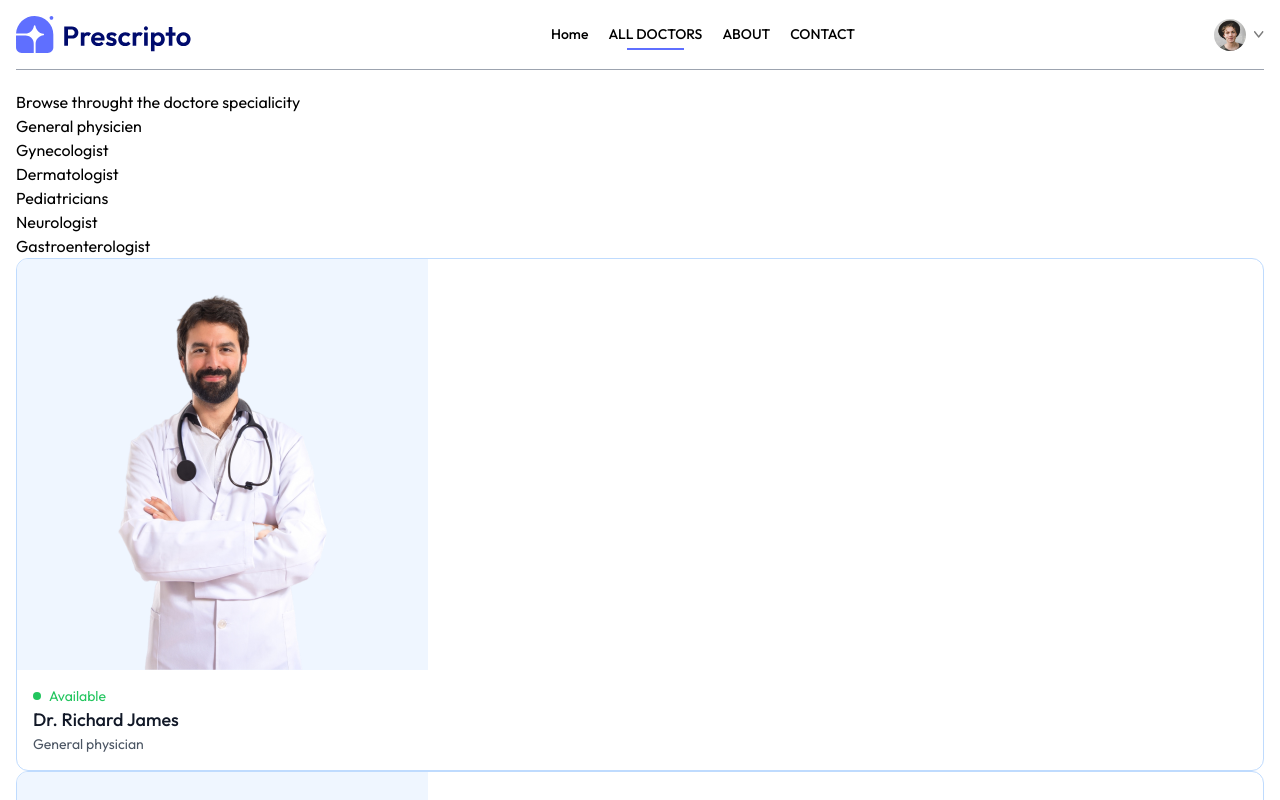
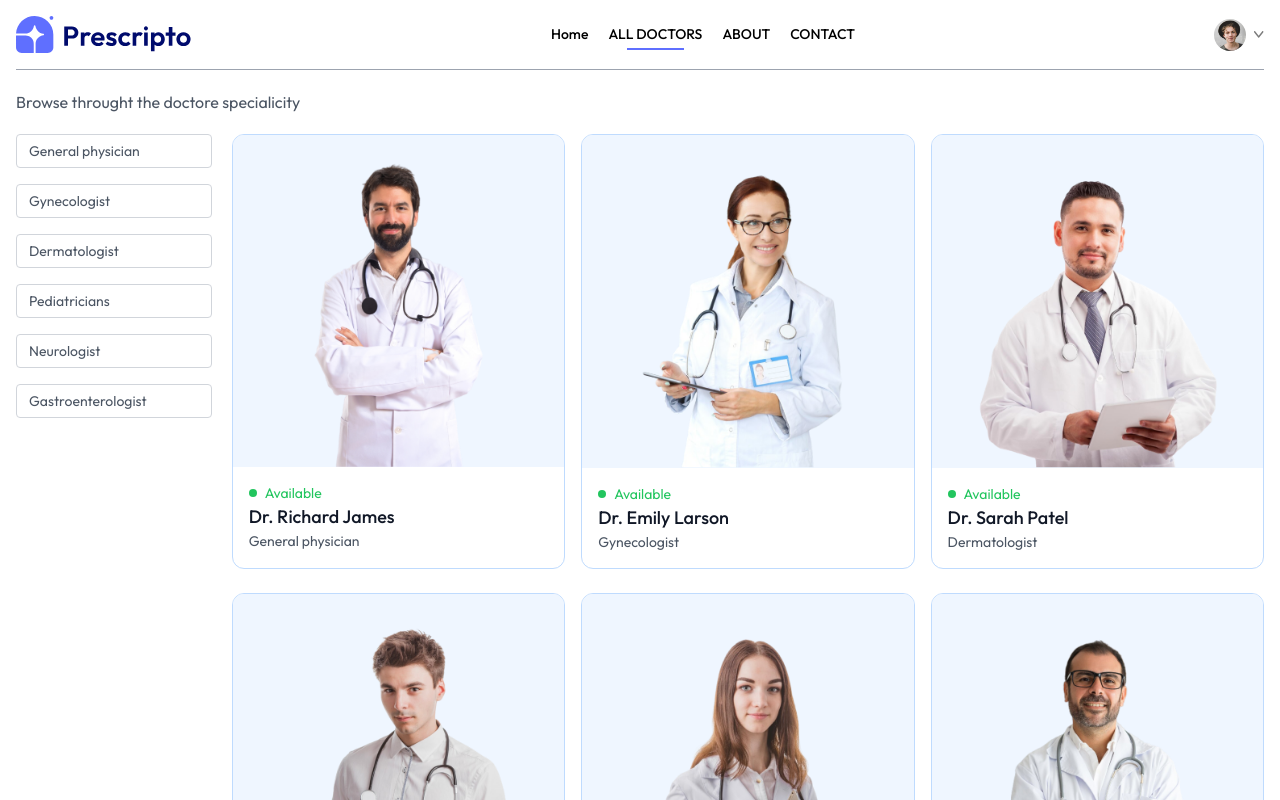
Before and after one commit to hamzarahmoun/doctor-appointement, a React (Vite) app in the folder frontend/: page /doctors in a window 1280 px wide. Shown: the top 800 px of the page. Built offline with nearby package versions, Linux system fonts and the light colour scheme.

Commit message:
AllDoctors page css and functionality

```diff
--- a/frontend/src/pages/Doctors.jsx
+++ b/frontend/src/pages/Doctors.jsx
@@ -1,6 +1,6 @@
 import React, { useContext, useEffect, useState } from 'react'
 import { AppContext } from '../context/AppContext'
-import { useParams } from 'react-router-dom'
+import { useNavigate, useParams } from 'react-router-dom'
 
 const Doctors = () => {
 
@@ -8,7 +8,7 @@
 
   const [filterDoc, setFilterDoc] = useState([])
   const { doctors } = useContext(AppContext)
-
+const navigate = useNavigate()
   const applyFilter = () => {
     if (speciality) {
       setFilterDoc(doctors.filter(doc => doc.speciality === speciality))
@@ -22,20 +22,20 @@
   }, [doctors, speciality])
   return (
     <div>
-      <p>Browse throught the doctore specialicity</p>
-      <div>
-        <div>
-          <p>General physicien</p>
-          <p>Gynecologist</p>
-          <p>Dermatologist</p>
-          <p>Pediatricians</p>
-          <p>Neurologist</p>
-          <p>Gastroenterologist</p>
+      <p className='text-gray-600'>Browse throught the doctore specialicity</p>
+      <div className='flex flex-col sm:flex-row items-start gap-5 mt-5'>
+        <div className='flex flex-col gap-4 text-sm text-gray-600'>
+          <p onClick={()=>speciality === 'General physician' ? navigate('/doctors') : navigate(`/doctors/General physician`)} className={`w-[94vw] sm:w-auto pl-3 py-1.5 pr-16 border border-gray-300 rounded transition-all cursor-pointer ${speciality === "General physician" ? "bg-indigo-100 text-black" : ""}`}>General physician</p>
+          <p onClick={()=>speciality === 'Gynecologist' ? navigate('/doctors') : navigate(`/doctors/Gynecologist`)} className={`w-[94vw] sm:w-auto pl-3 py-1.5 pr-16 border border-gray-300 rounded transition-all cursor-pointer ${speciality === "Gynecologist" ? "bg-indigo-100 text-black" : ""}`}>Gynecologist</p>
+          <p onClick={()=>speciality === 'Dermatologist' ? navigate('/doctors') : navigate(`/doctors/Dermatologist`)} className={`w-[94vw] sm:w-auto pl-3 py-1.5 pr-16 border border-gray-300 rounded transition-all cursor-pointer ${speciality === "Dermatologist" ? "bg-indigo-100 text-black" : ""}`}>Dermatologist</p>
+          <p onClick={()=>speciality === 'Pediatricians' ? navigate('/doctors') : navigate(`/doctors/Pediatricians`)} className={`w-[94vw] sm:w-auto pl-3 py-1.5 pr-16 border border-gray-300 rounded transition-all cursor-pointer ${speciality === "Pediatricians" ? "bg-indigo-100 text-black" : ""}`}>Pediatricians</p>
+          <p onClick={()=>speciality === 'Neurologist' ? navigate('/doctors') : navigate(`/doctors/Neurologist`)} className={`w-[94vw] sm:w-auto pl-3 py-1.5 pr-16 border border-gray-300 rounded transition-all cursor-pointer ${speciality === "Neurologist" ? "bg-indigo-100 text-black" : ""}`}>Neurologist</p>
+          <p onClick={()=>speciality === 'Gastroenterologist' ? navigate('/doctors') : navigate(`/doctors/Gastroenterologist`)} className={`w-[94vw] sm:w-auto pl-3 py-1.5 pr-16 border border-gray-300 rounded transition-all cursor-pointer ${speciality === "Gastroenterologist" ? "bg-indigo-100 text-black" : ""}`}>Gastroenterologist</p>
         </div>
-        <div>
+        <div className='w-full grid grid-cols-auto gap-4 gap-y-6'>
           {
             filterDoc.map((items, index) => (
-              <div onClick={() => navigate(`/appontement/${items._id}`)} key={index} className='border border-blue-200 rounded-xl overflow-hidden cursor-pointer hover:translate-y-[-10px] transition-all duration-500'>
+              <div onClick={() => navigate(`/appointement/${items._id}`)} key={index} className='border border-blue-200 rounded-xl overflow-hidden cursor-pointer hover:translate-y-[-10px] transition-all duration-500'>
                 <img className='bg-blue-50' src={items.image} alt="" />
                 <div className='p-4'>
                   <div className='flex items-center gap-2 text-sm text-center text-green-500'>
```
